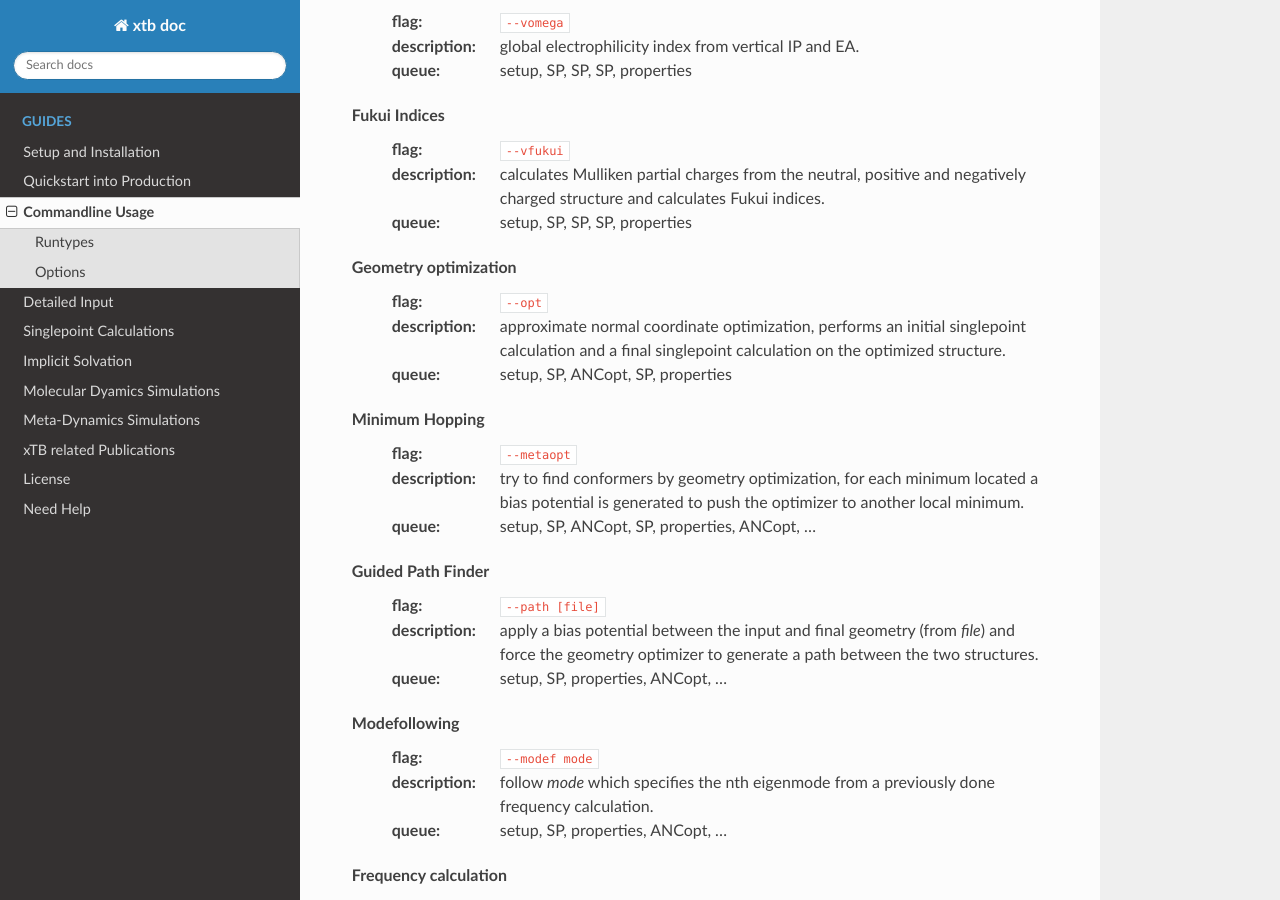
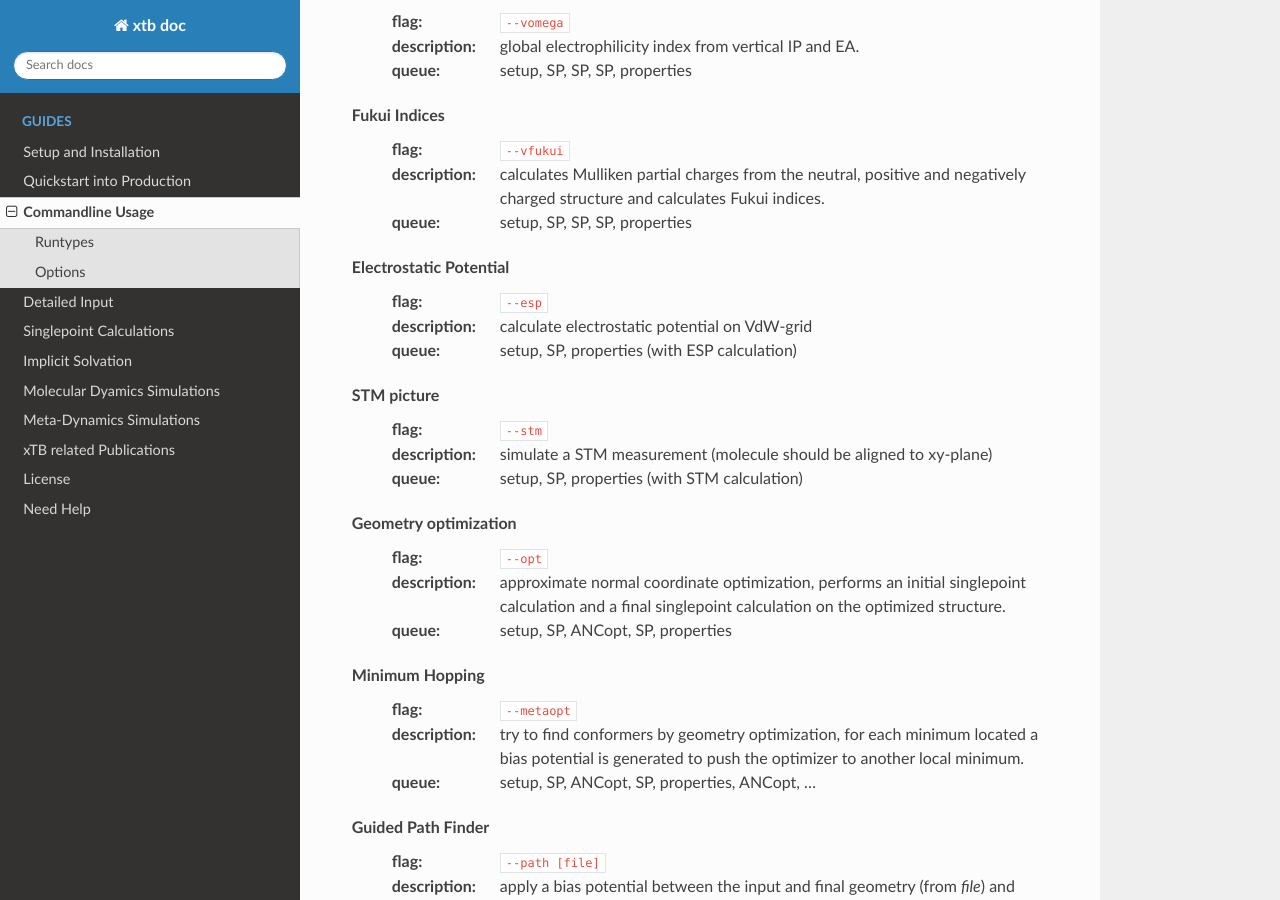
Before and after one commit to grimme-lab/xtb_docs, a Sphinx documentation site: the page built from source/commandline.rst, in a window 1280 px wide and 900 px high, scrolled down 1376 px. Built offline with Sphinx 7.4.7 and the Read the Docs theme 2.0.0, drawn with Linux system fonts in a browser that asks for light colours; some of the changed text lies outside the part shown.

Commit message:
Update commandline.rst

```diff
--- a/source/commandline.rst
+++ b/source/commandline.rst
@@ -76,6 +76,20 @@ Fukui Indices
      negatively charged structure and calculates Fukui indices.
    :queue:
      setup, SP, SP, SP, properties
+
+Electrostatic Potential
+   :flag: ``--esp``
+   :description:
+     calculate electrostatic potential on VdW-grid
+   :queue:
+     setup, SP, properties (with ESP calculation)
+
+STM picture
+   :flag: ``--stm``
+   :description:
+     simulate a STM measurement (molecule should be aligned to xy-plane)
+   :queue:
+     setup, SP, properties (with STM calculation)
 
 Geometry optimization
    :flag: ``--opt``
@@ -157,12 +171,6 @@ Options
 --etemp REAL
     electronic temperature (default = 300K)
 
---esp
-    calculate electrostatic potential on VdW-grid
-
---stm
-    calculate STM image
-
 -a, --acc REAL
     accuracy for SCC calculation, lower is better (default = 1.0)
 
```
